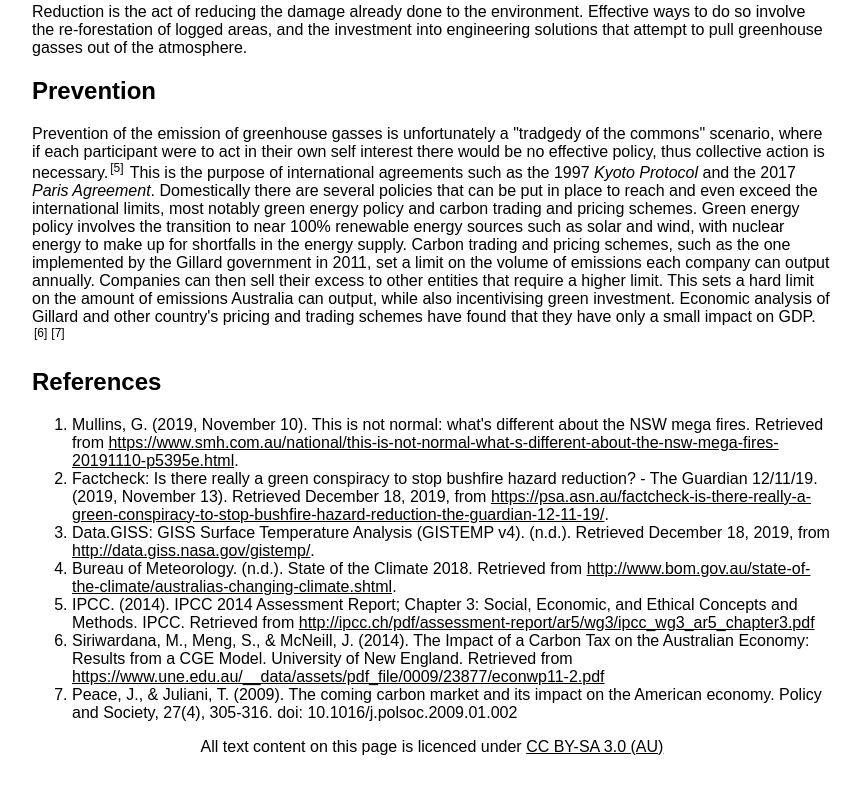
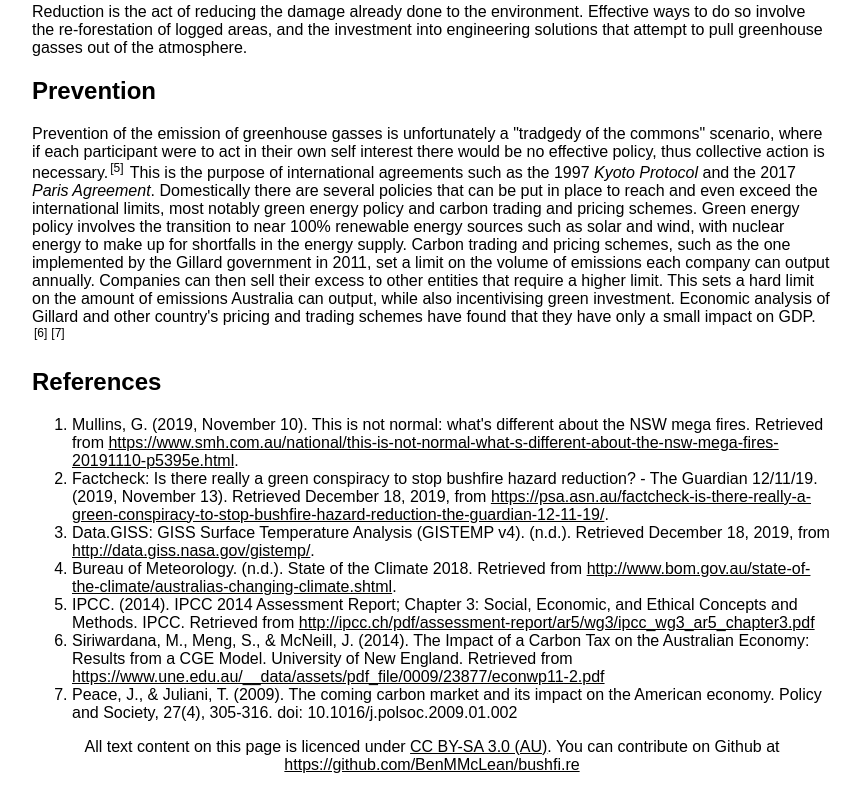
Before and after one commit to BenMMcLean/bushfi.re, a plain HTML site: page index.html in a window 1280 px wide. Shown: the part 1937-2743 px from the top of the page, without its empty margins (208-1069 px from the left). Drawn offline with nearby package versions, Linux system fonts and the light colour scheme.

Commit message:
Added github link

```diff
--- a/index.html
+++ b/index.html
@@ -136,7 +136,7 @@
 			<div id="complete-citation-container">
 			</div>
 
-			<p style="text-align:center">All text content on this page is licenced under <a href="https://creativecommons.org/licenses/by-sa/3.0/au/">CC BY-SA 3.0 (AU)</a></p>
+			<p style="text-align:center">All text content on this page is licenced under <a href="https://creativecommons.org/licenses/by-sa/3.0/au/">CC BY-SA 3.0 (AU)</a>. You can contribute on Github at <a href="https://github.com/BenMMcLean/bushfi.re">https://github.com/BenMMcLean/bushfi.re</a></p>
 		</div>
 	</body>
 </html>
```
